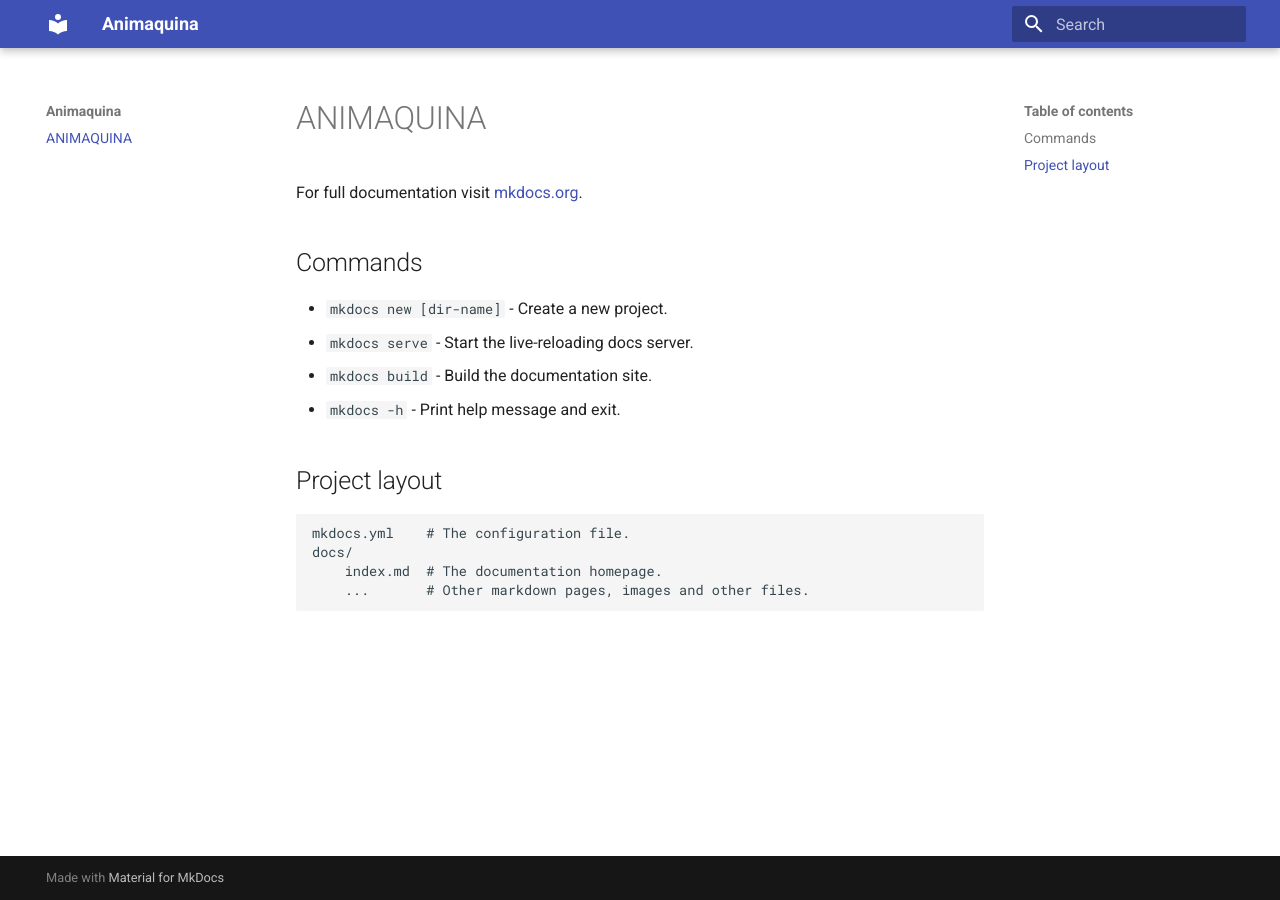
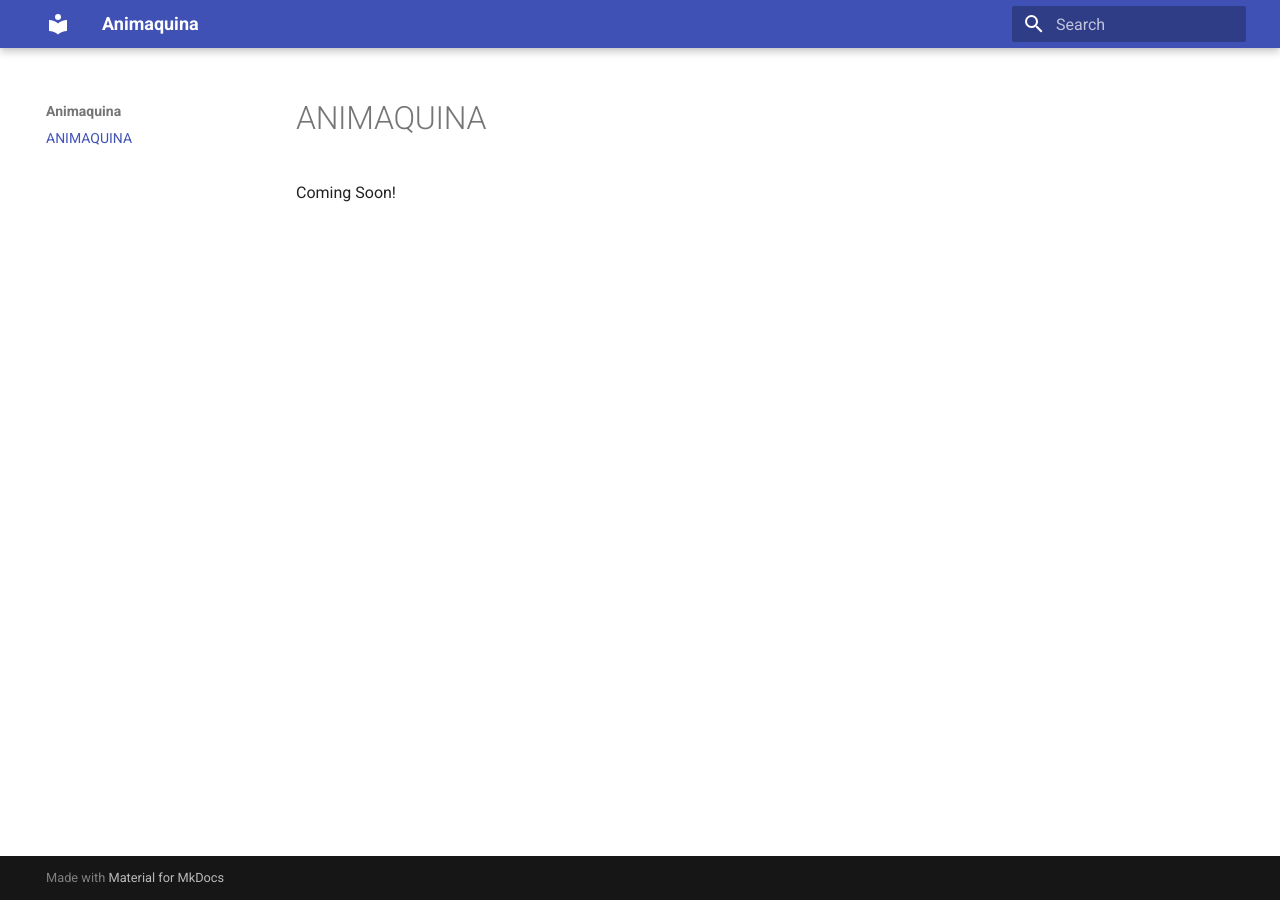
Before and after one commit to luigipacheco/animaquina-docs, an MkDocs documentation site: the page built from docs/index.md, in a window 1280 px wide. Built offline with MkDocs 1.6.1 and Material for MkDocs 9.7.7, drawn with Linux system fonts in a browser that asks for light colours.

Commit message:
starting

```diff
--- a/docs/index.md
+++ b/docs/index.md
@@ -1,17 +1,3 @@
 # ANIMAQUINA
 
-For full documentation visit [mkdocs.org](https://www.mkdocs.org).
-
-## Commands
-
-* `mkdocs new [dir-name]` - Create a new project.
-* `mkdocs serve` - Start the live-reloading docs server.
-* `mkdocs build` - Build the documentation site.
-* `mkdocs -h` - Print help message and exit.
-
-## Project layout
-
-    mkdocs.yml    # The configuration file.
-    docs/
-        index.md  # The documentation homepage.
-        ...       # Other markdown pages, images and other files.
+Coming Soon!
--- a/mkdocs.yml
+++ b/mkdocs.yml
@@ -2,3 +2,5 @@
 site_url: https://animaquina.com
 theme:
   name: material
+extra_css:
+  - stylesheets/extra.css
```
Also changed, not shown: docs/stylesheets/extra.css (added).
